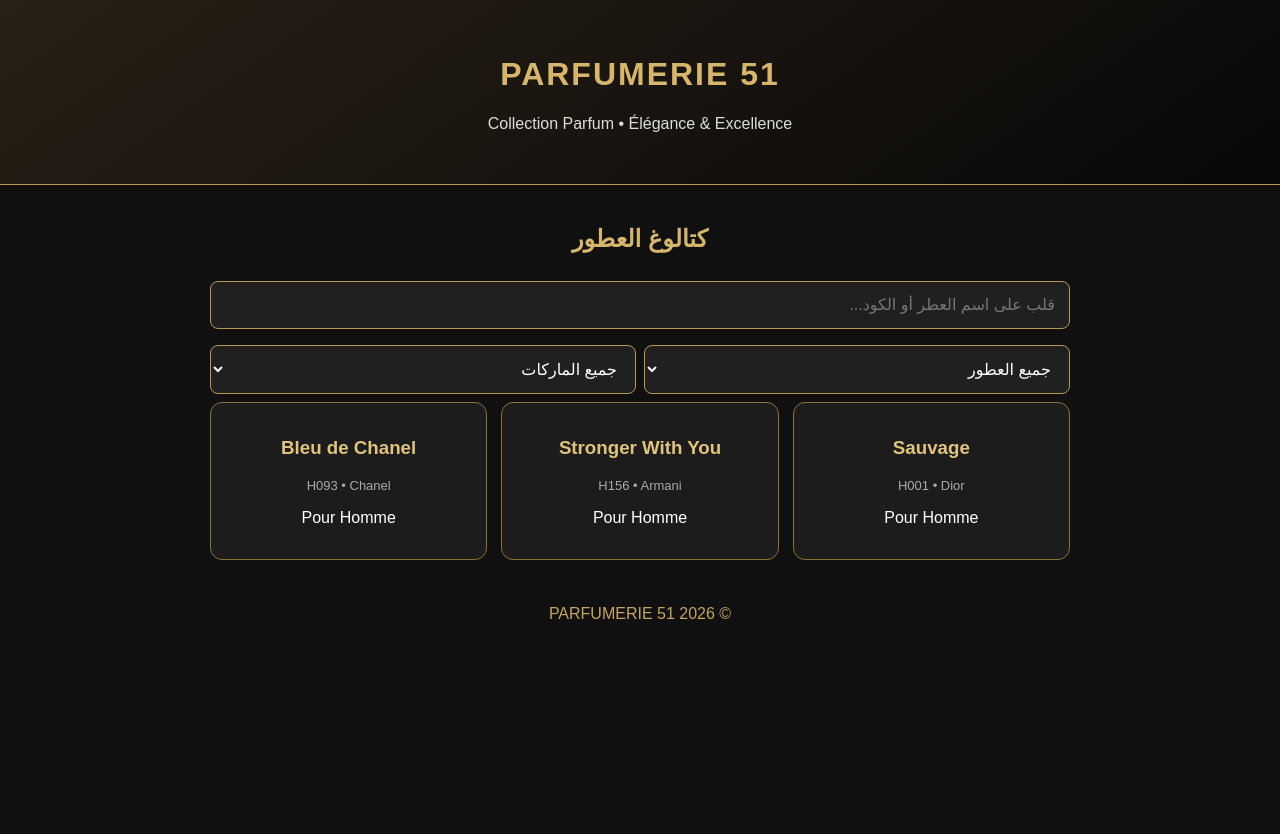
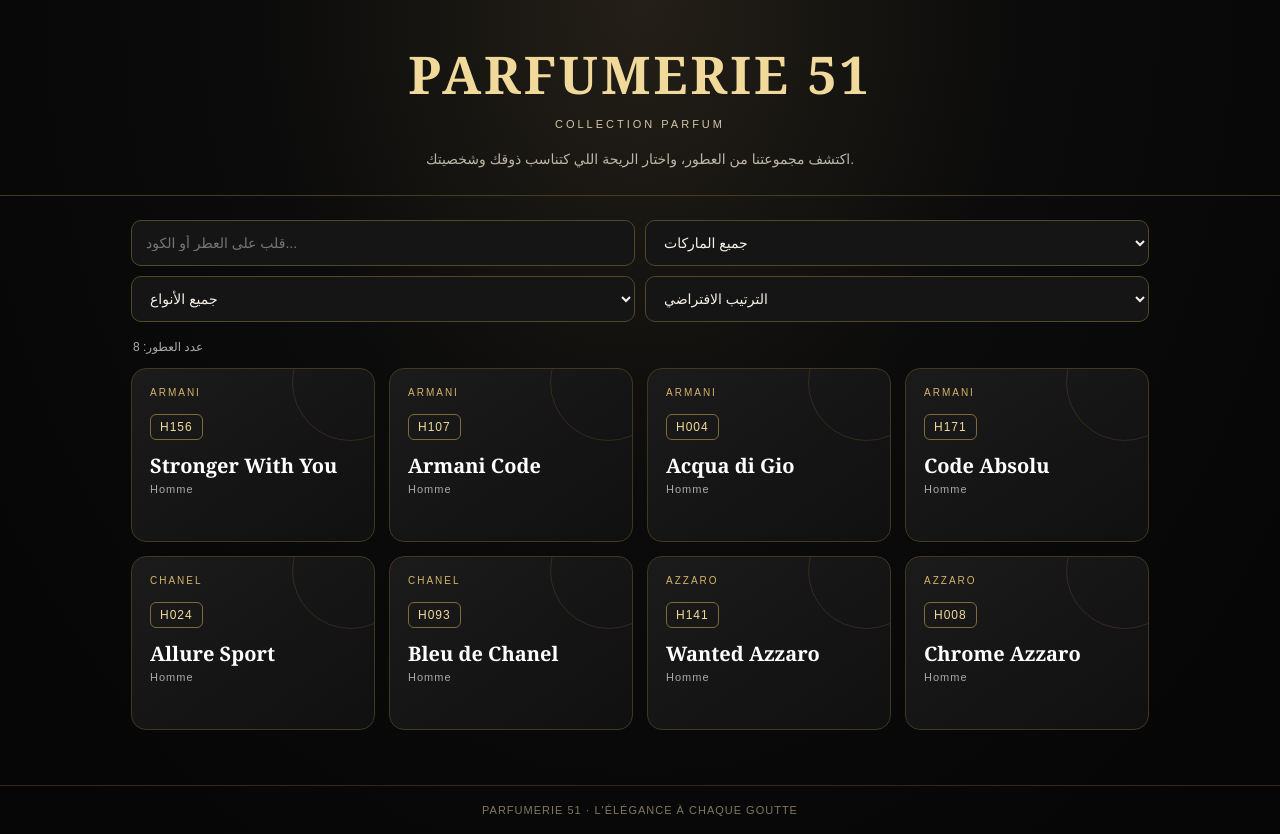
Before and after one commit to parfumerie51/parfumerie51-catalogue, a plain HTML site: page index.html in a window 1280 px wide. Before the commit the page ends 800 px from the top, so only its background shows below. Drawn offline with Linux system fonts and the light colour scheme.

Commit message:
Refactor index.html for improved layout and styling

```diff
--- a/index.html
+++ b/index.html
@@ -1,97 +1,244 @@
 
 <!DOCTYPE html>
-<html lang="ar" dir="rtl">
+<html lang="fr">
 <head>
   <meta charset="UTF-8">
   <meta name="viewport" content="width=device-width, initial-scale=1.0">
+  <meta name="theme-color" content="#0b0b0b">
   <title>Parfumerie 51 | Catalogue</title>
   <style>
-*{box-sizing:border-box}
-body{
- margin:0;background:#101010;color:#fff;
- font-family:Arial,sans-serif;
+    :root {
+      --gold: #d5b46a;
+      --gold2: #f0d99a;
+      --bg: #090909;
+      --muted: #aaa;
     }
-header{
- text-align:center;padding:35px 15px;
- background:linear-gradient(145deg,#292016,#080808);
- border-bottom:1px solid #b99750;
+    * { box-sizing: border-box; }
+    body {
+      margin: 0;
+      background: radial-gradient(ellipse at top,#242018 0,#0b0b0b 42%,#050505 100%);
+      color: #f5f1e8;
+      font-family: Arial, Helvetica, sans-serif;
+      min-height: 100vh;
     }
-h1{color:#d6b66b;letter-spacing:2px}
-header p{color:#ddd}
-main{max-width:900px;margin:auto;padding:20px}
-input,select{
- width:100%;padding:14px;margin:8px 0;
- border:1px solid #b99750;border-radius:8px;
- background:#202020;color:white;font-size:16px;
+    header {
+      text-align: center;
+      padding: 38px 18px 25px;
+      border-bottom: 1px solid #4a3b20;
     }
-.filters{display:grid;grid-template-columns:1fr 1fr;gap:8px}
-.products{
- display:grid;grid-template-columns:repeat(2,1fr);gap:14px;
+    .brand {
+      font-family: Georgia,serif;
+      font-size: clamp(30px,7vw,52px);
+      letter-spacing: 3px;
+      color: var(--gold2);
+      margin: 0;
     }
-.card{
- background:#1c1c1c;border:1px solid #8d713b;
- border-radius:12px;padding:16px;text-align:center;
+    .subtitle {
+      color: #d2c6aa;
+      letter-spacing: 3px;
+      font-size: 11px;
+      margin-top: 9px;
     }
-.card h3{color:#e0c47d}
-.code{color:#aaa;font-size:13px}
-.price{color:#e0c47d;font-weight:bold}
-footer{text-align:center;padding:25px;color:#c5a45e}
-@media(min-width:650px){
- .products{grid-template-columns:repeat(3,1fr)}
+    .intro {
+      color: #bdb6a7;
+      font-size: 14px;
+      margin: 18px auto 0;
+      max-width: 540px;
+      line-height: 1.6;
+    }
+    main {
+      max-width: 1050px;
+      margin: auto;
+      padding: 24px 16px 55px;
+    }
+    .controls {
+      display: grid;
+      grid-template-columns: 1fr 1fr;
+      gap: 10px;
+      margin-bottom: 18px;
+    }
+    input,select {
+      width: 100%;
+      padding: 13px 14px;
+      border-radius: 10px;
+      border: 1px solid #554626;
+      background: #151515;
+      color: #f5f1e8;
+      font-size: 14px;
+      outline: none;
+    }
+    input:focus,select:focus { border-color: var(--gold); }
+    .count {
+      color: var(--muted);
+      font-size: 12px;
+      margin: 0 2px 14px;
+    }
+    .grid {
+      display: grid;
+      grid-template-columns: repeat(auto-fit,minmax(215px,1fr));
+      gap: 14px;
+    }
+    .product {
+      background: linear-gradient(145deg,#1b1b1b,#101010);
+      border: 1px solid #44371f;
+      border-radius: 15px;
+      padding: 18px;
+      min-height: 174px;
+      position: relative;
+      overflow: hidden;
+    }
+    .product:before {
+      content: "";
+      position: absolute;
+      right: -35px;
+      top: -45px;
+      width: 115px;
+      height: 115px;
+      border: 1px solid #574725;
+      border-radius: 50%;
+      opacity: .45;
+    }
+    .brand-tag {
+      font-size: 10px;
+      letter-spacing: 2px;
+      color: var(--gold);
+      text-transform: uppercase;
+    }
+    .code {
+      display: inline-block;
+      margin-top: 16px;
+      padding: 5px 9px;
+      border: 1px solid #806a3c;
+      border-radius: 6px;
+      color: var(--gold2);
+      font-size: 12px;
+      letter-spacing: 1px;
+    }
+    .name {
+      font-family: Georgia,serif;
+      font-size: 20px;
+      margin: 12px 0 4px;
+      color: #fff;
+    }
+    .type {
+      font-size: 11px;
+      color: #aaa;
+      letter-spacing: 1px;
+    }
+    .empty {
+      grid-column: 1/-1;
+      text-align: center;
+      color: #aaa;
+      padding: 35px 10px;
+    }
+    footer {
+      text-align: center;
+      padding: 18px;
+      color: #82775f;
+      font-size: 11px;
+      border-top: 1px solid #302719;
+      letter-spacing: 1px;
+    }
+    @media(max-width:520px) {
+      .controls { grid-template-columns: 1fr; }
+      .product { min-height: 160px; }
     }
   </style>
 </head>
 <body>
   <header>
-<h1>PARFUMERIE 51</h1>
-<p>Collection Parfum • Élégance & Excellence</p>
+    <h1 class="brand">PARFUMERIE 51</h1>
+    <div class="subtitle">COLLECTION PARFUM</div>
+    <p class="intro">
+      اكتشف مجموعتنا من العطور، واختار الريحة اللي كتناسب ذوقك وشخصيتك.
+    </p>
   </header>
+
   <main>
-<h2 style="color:#d6b66b;text-align:center">كتالوغ العطور</h2>
-<input id="search" placeholder="قلب على اسم العطر أو الكود...">
-<div class="filters">
-<select id="gender">
-<option value="all">جميع العطور</option>
-<option value="homme">Pour Homme</option>
-<option value="femme">Pour Femme</option>
+    <div class="controls">
+      <input id="search" type="search" placeholder="قلب على العطر أو الكود..." aria-label="بحث">
+
+      <select id="brand" aria-label="اختار الماركة">
+        <option value="">جميع الماركات</option>
+        <option>Armani</option>
+        <option>Chanel</option>
+        <option>Azzaro</option>
       </select>
-<select id="brand">
-<option value="all">جميع الماركات</option>
-<option value="Armani">Armani</option>
-<option value="Chanel">Chanel</option>
-<option value="Azzaro">Azzaro</option>
+
+      <select id="gender" aria-label="اختار النوع">
+        <option value="">جميع الأنواع</option>
+        <option value="Homme">Homme</option>
+        <option value="Femme">Femme</option>
+      </select>
+
+      <select id="sort" aria-label="ترتيب">
+        <option value="default">الترتيب الافتراضي</option>
+        <option value="name">ترتيب حسب الاسم</option>
+        <option value="code">ترتيب حسب الكود</option>
       </select>
     </div>
-<div class="products" id="products"></div>
+
+    <p class="count" id="count"></p>
+    <section class="grid" id="products" aria-live="polite"></section>
   </main>
-<footer>© 2026 PARFUMERIE 51</footer>
+
+  <footer>PARFUMERIE 51 · L'ÉLÉGANCE À CHAQUE GOUTTE</footer>
+
   <script>
     const perfumes = [
- {name:"Sauvage",code:"H001",brand:"Dior",gender:"homme",price:""},
- {name:"Stronger With You",code:"H156",brand:"Armani",gender:"homme",price:""},
- {name:"Bleu de Chanel",code:"H093",brand:"Chanel",gender:"homme",price:""}
+      {brand:"Armani", code:"H156", name:"Stronger With You", gender:"Homme"},
+      {brand:"Armani", code:"H107", name:"Armani Code", gender:"Homme"},
+      {brand:"Armani", code:"H004", name:"Acqua di Gio", gender:"Homme"},
+      {brand:"Armani", code:"H171", name:"Code Absolu", gender:"Homme"},
+      {brand:"Chanel", code:"H024", name:"Allure Sport", gender:"Homme"},
+      {brand:"Chanel", code:"H093", name:"Bleu de Chanel", gender:"Homme"},
+      {brand:"Azzaro", code:"H141", name:"Wanted Azzaro", gender:"Homme"},
+      {brand:"Azzaro", code:"H008", name:"Chrome Azzaro", gender:"Homme"}
     ];
-function show(){
- const q=document.getElementById("search").value.toLowerCase();
- const g=document.getElementById("gender").value;
- const b=document.getElementById("brand").value;
- const list=perfumes.filter(p=>
- (p.name.toLowerCase().includes(q)||p.code.toLowerCase().includes(q))&&
- (g==="all"||p.gender===g)&&
- (b==="all"||p.brand===b)
+
+    const search = document.getElementById('search');
+    const brand = document.getElementById('brand');
+    const gender = document.getElementById('gender');
+    const sort = document.getElementById('sort');
+    const products = document.getElementById('products');
+    const count = document.getElementById('count');
+
+    function render() {
+      let list = perfumes.filter(p =>
+        (
+          p.name.toLowerCase().includes(search.value.toLowerCase()) ||
+          p.code.toLowerCase().includes(search.value.toLowerCase()) ||
+          p.brand.toLowerCase().includes(search.value.toLowerCase())
+        ) &&
+        (!brand.value || p.brand === brand.value) &&
+        (!gender.value || p.gender === gender.value)
       );
- document.getElementById("products").innerHTML=list.map(p=>`
- <div class="card">
- <h3>${p.name}</h3>
- <div class="code">${p.code} • ${p.brand}</div>
- <p>${p.gender==="homme"?"Pour Homme":"Pour Femme"}</p>
- <div class="price">${p.price}</div>
- </div>`).join("")||"<p>ما لقينا حتى عطر</p>";
+
+      if (sort.value === 'name')
+        list.sort((a,b) => a.name.localeCompare(b.name));
+
+      if (sort.value === 'code')
+        list.sort((a,b) => a.code.localeCompare(b.code));
+
+      count.textContent = `عدد العطور: ${list.length}`;
+
+      products.innerHTML = list.length
+        ? list.map(p => `
+          <article class="product">
+            <div class="brand-tag">${p.brand}</div>
+            <div class="code">${p.code}</div>
+            <h2 class="name">${p.name}</h2>
+            <div class="type">${p.gender}</div>
+          </article>
+        `).join('')
+        : '<div class="empty">ما لقيناش هاد العطر فالكاطالوغ</div>';
     }
-document.getElementById("search").addEventListener("input",show);
-document.getElementById("gender").addEventListener("change",show);
-document.getElementById("brand").addEventListener("change",show);
-show();
+
+    [search,brand,gender,sort].forEach(el =>
+      el.addEventListener('input',render)
+    );
+
+    render();
   </script>
 </body>
 </html>
```
Lines whose indentation alone changed are shown as unchanged.
